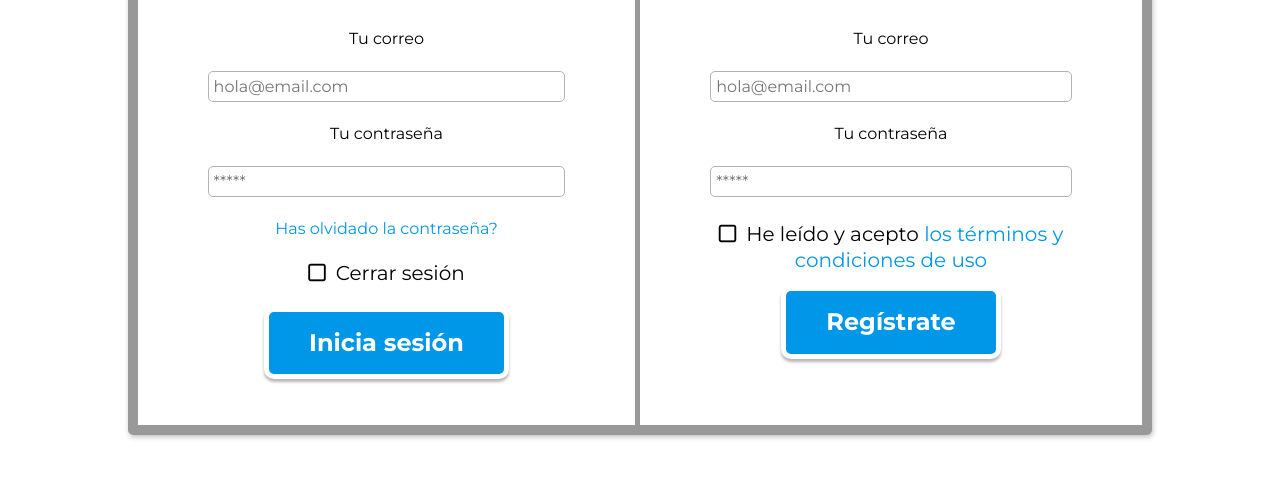
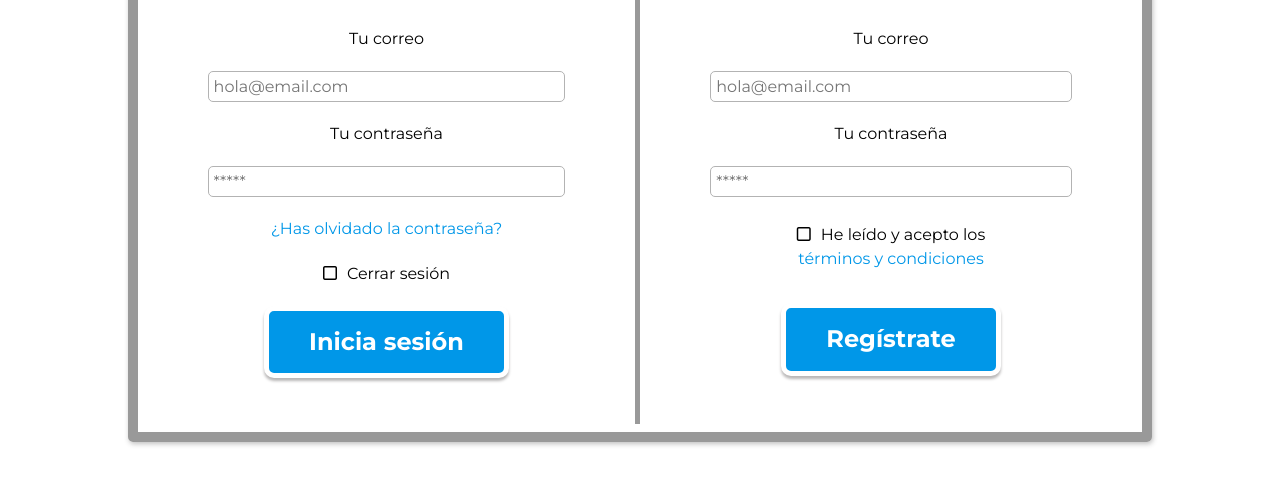
Before and after one commit to silviajboo/kidscode, a website: page src/index.html in a window 1280 px wide. Shown: the part 175-660 px from the top of the page. Drawn offline with nearby package versions, Linux system fonts and the light colour scheme; files that its build step writes are made by us from their sources; files whose address does not match are found by name.

Commit message:
fixed button aligned bottom

```diff
--- a/src/index.html
+++ b/src/index.html
@@ -32,14 +32,14 @@
        </fieldset>
 
        <fieldset class="lighbox-fieldset-double">
-         <label for="name" class="label-text">Tu contraseña</label>
+         <label for="password" class="label-text">Tu contraseña</label>
          <input type="text" id="itNombre" name="password" class="" placeholder="*****" required>
          <br>
-         <a href="">Has olvidado la contraseña?</a>
+         <a href="">¿Has olvidado la contraseña?</a>
        </label>
    <fieldset class="lighbox-fieldset">
   <input id="box1" type="checkbox" />
-  <label for="box1">Cerrar sesión</label>
+  <label for="box1" class="label-text">Cerrar sesión</label>
   </fieldset>
       <button class="btn-act" type="submit" id="Enviar">Inicia sesión</button>
     </fieldset>
@@ -61,20 +61,16 @@
    </fieldset>
 
    <fieldset class="lighbox-fieldset-double">
-     <label for="name" class="label-text">Tu contraseña</label>
+     <label for="password" class="label-text">Tu contraseña</label>
      <input type="text" id="itNombre" name="password" class=""  placeholder="*****" required>
    </fieldset>
 
-   <!--<fieldset class="lighbox-fieldset-double">
-     <label for="name" class="label-text">Confirmar contraseña</label>
-     <input type="text" id="itNombre" name="password" class=""  placeholder="*****" required>-->
-
    <fieldset class="lighbox-fieldset-checkbox">
    <input id="box2" type="checkbox" />
-  <label for="box2">He leído y acepto <a href="">los términos y condiciones de uso</a></label>
+  <label for="box2" class="label-text">He leído y acepto los <br><a href="">términos y condiciones</a></label>
   </fieldset>
 
-  <button class="btn-act" type="submit" id="Enviar">Regístrate</button>
+  <div class="lightbox-btn"><button class="btn-act" type="submit" id="Enviar">Regístrate</button></div>
      </fieldset>
 </form>
 </div>
--- a/src/scss/layout/_lightbox.scss
+++ b/src/scss/layout/_lightbox.scss
@@ -10,13 +10,10 @@
     @media screen and (min-width: 768px){
         border: 10px $secondaryColorBgBlack1 solid;
         width: 80%;
-
     }
-
 }
 
 .main-container {
-
     @media screen and (min-width: 768px){
         width: 80%;
         margin: auto;
@@ -24,10 +21,8 @@
     }
 }
 
-
 .close-position-double {  ///MISMAS CARACTERÍSTICAS QUE EL SIMPLE
     display:none;
-
     @media screen and (min-width: 768px){
         display:block;
         float: right;
@@ -39,26 +34,21 @@
         background-image: url(../img/btn-cancel.svg);
         background-repeat: no-repeat;
         background-position: center;
-
     }
 }
 
 .lightbox_start {
     width:100%;
     height:100%;
-    // display:block;
     float:left;
     border-bottom: 10px $secondaryColorBgBlack1 solid;
 
     @media screen and (min-width: 768px){
-        // display:inline-block;
         width: 50%;
         padding-top: 10px;
         padding-bottom: 30px;
         border-bottom: none;
         border-right: 5px $secondaryColorBgBlack1 solid;
-        ///border:1px solid blue;
-
     }
 }
 
@@ -66,13 +56,9 @@
     width:100%;
     height:100%;
     float:right;
-    // display:block;
     @media screen and (min-width: 768px){
-        // display:inline-block;
-        width: 50%;
-        ///border:1px solid red;
+    width: 50%;
     }
-
 }
 
 .lightbox-head {
@@ -82,7 +68,15 @@
     width: 100%;
 }
 
+.lightbox-btn {
+bottom: 20px;
+@media screen and (min-width: 768px){
+padding-top:20px;
+padding-bottom: 40px;
+width:100%;
 
+}
+}
 
 ///LO USAN TODOS
 
@@ -126,7 +120,6 @@
         background-repeat: no-repeat;
         background-position: center;
         background-size: 55% 55%;
-
     }
 }
 
```
Also changed, not shown: src/scss/layout/_forms.scss (+5 -113 lines), dist/css/inicio-style.css, dist/index.html.
